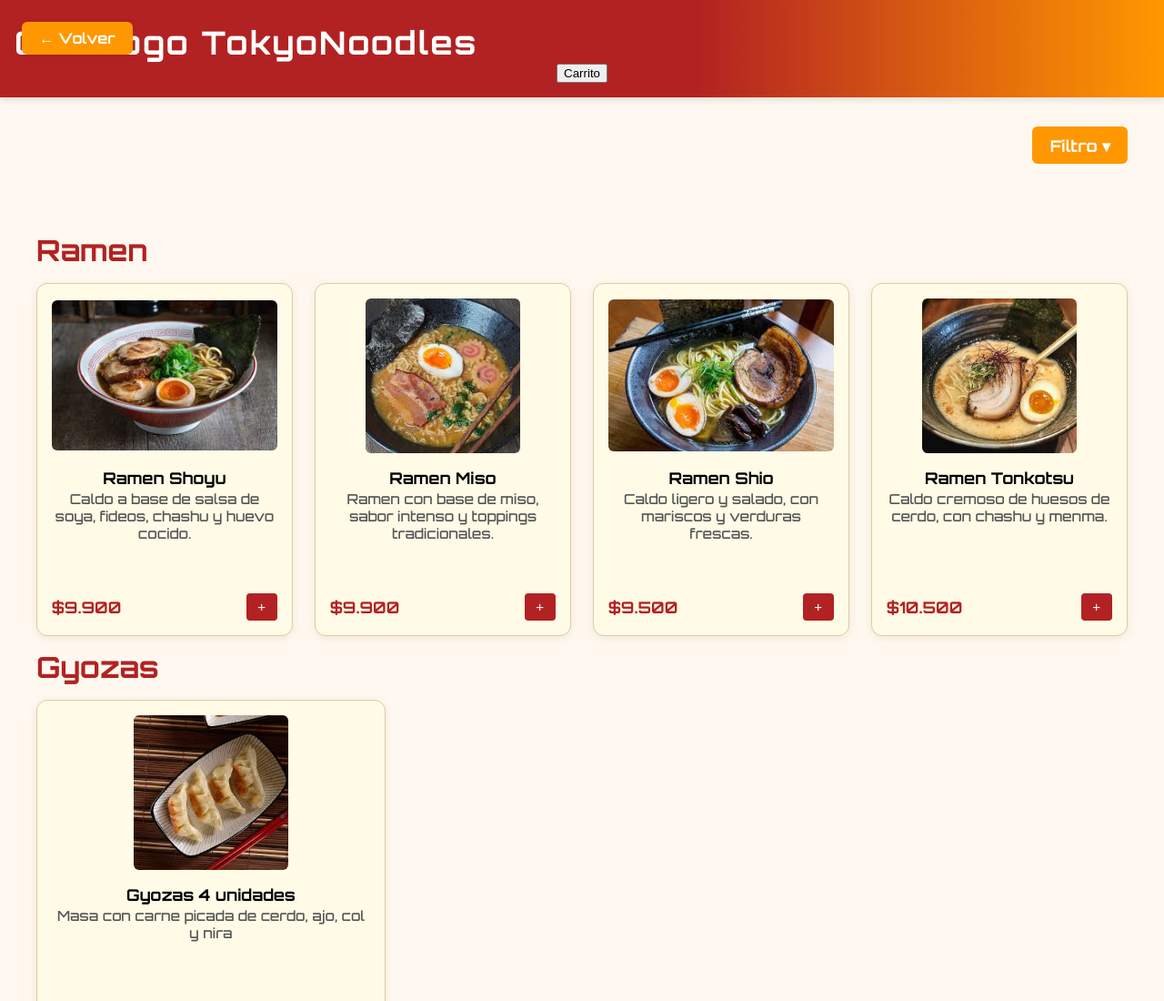
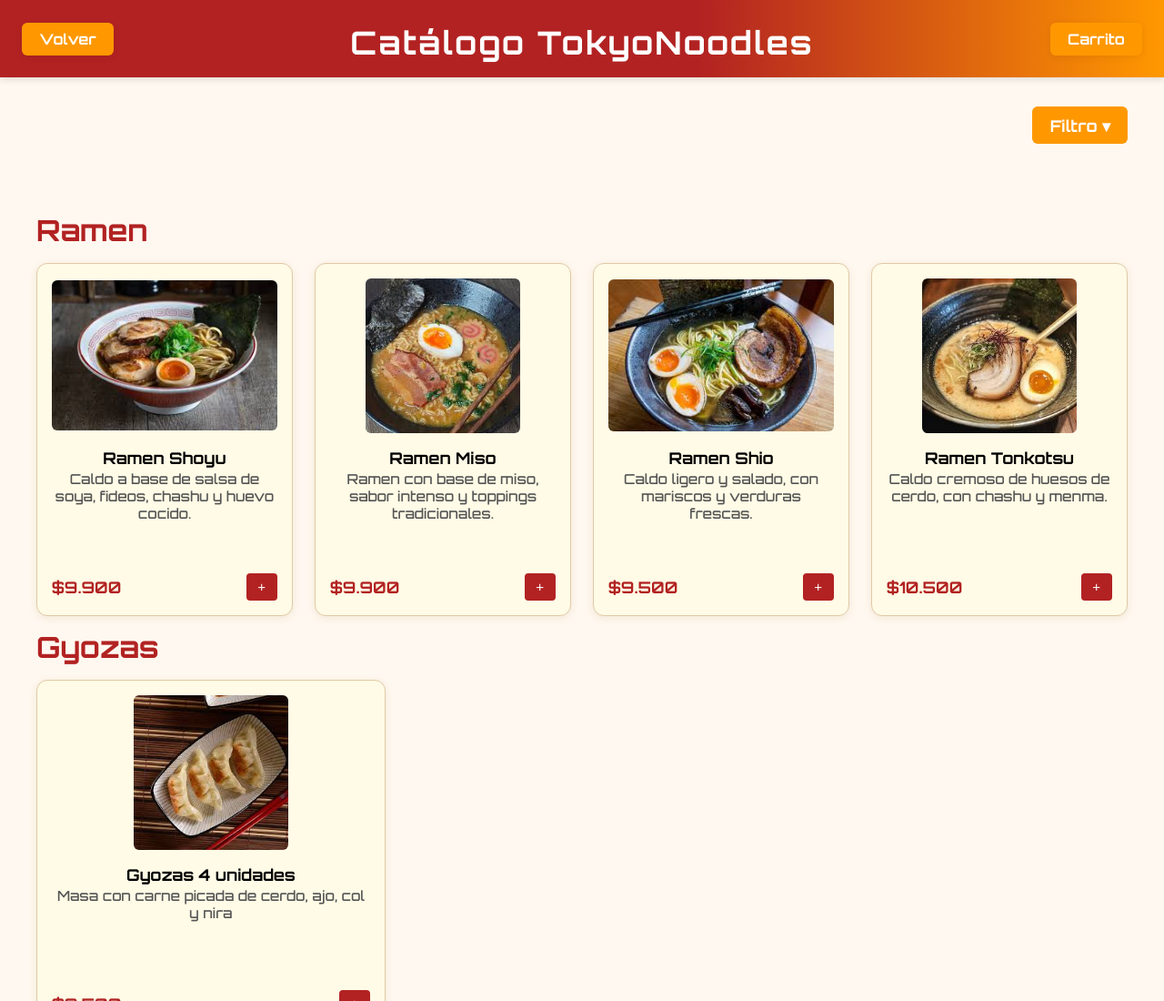
Before and after one commit to Carlinhoelpro/Taller_1, a website: page src/Html/Catalogo.html in a window 1280 px wide. Shown: the top 1100 px of the page at 91% size. Drawn offline with Linux system fonts and the light colour scheme; no server answers.

Commit message:
Se ordenó el header

```diff
--- a/src/Css/Catalogo.css
+++ b/src/Css/Catalogo.css
@@ -14,9 +14,11 @@ body {
     background: linear-gradient(90deg, #b22222 60%, #ff9800 100%);
     color: #fff;
     padding: 1.5rem 1rem 1rem 1rem;
-    text-align: center;
     position: relative;
     box-shadow: 0 2px 8px #0002;
+    display: flex;
+    align-items: center;
+    justify-content: center;
 }
 
 .catalogo-header h1 {
@@ -29,7 +31,8 @@ body {
 .volver-btn {
     position: absolute;
     left: 1.5rem;
-    top: 1.5rem;
+    top: 50%;
+    transform: translateY(-50%);
     background: #ff9800;
     color: #fff;
     border: none;
@@ -43,6 +46,27 @@ body {
     box-shadow: 0 2px 8px #0001;
 }
 .volver-btn:hover {
+    background: #b22222;
+}
+
+.carrito-header-btn {
+    position: absolute;
+    right: 1.5rem;
+    top: 50%;
+    transform: translateY(-50%);
+    background: #ff9800;
+    color: #fff;
+    border: none;
+    border-radius: 6px;
+    padding: 0.5rem 1.2rem;
+    font-size: 1rem;
+    font-family: 'Orbitron', Arial, sans-serif;
+    font-weight: bold;
+    cursor: pointer;
+    transition: background 0.2s;
+    box-shadow: 0 2px 8px #0001;
+}
+.carrito-header-btn:hover {
     background: #b22222;
 }
 
@@ -259,6 +283,14 @@ footer {
     .volver-btn {
         left: 0.5rem;
         top: 0.5rem;
+        transform: none;
+        padding: 0.4rem 0.8rem;
+        font-size: 0.9rem;
+    }
+    .carrito-header-btn {
+        right: 0.5rem;
+        top: 0.5rem;
+        transform: none;
         padding: 0.4rem 0.8rem;
         font-size: 0.9rem;
     }
--- a/src/Html/Catalogo.html
+++ b/src/Html/Catalogo.html
@@ -12,15 +12,11 @@
 </head>
 <body>
     <header class="catalogo-header">
-        <div style="display:flex;align-items:center;gap:1rem;">
-            <button class="volver-btn" onclick="window.location.href='Inicio.html'">← Volver</button>
-            <h1>Catálogo TokyoNoodles</h1>
-        </div>
-        <div class="catalogo-actions">
-            <button class="carrito-header-btn" onclick="window.location.href='Carrito.html'">
-                Carrito <span class="carrito-badge" style="display:none;background:#b22222;color:#fff;border-radius:50%;padding:0 6px;margin-left:.5rem;font-size:.9rem;"></span>
-            </button>
-        </div>
+        <button class="volver-btn" onclick="window.location.href='Inicio.html'">Volver</button>
+        <h1>Catálogo TokyoNoodles</h1>
+        <button class="carrito-header-btn" onclick="window.location.href='Carrito.html'">
+            Carrito <span class="carrito-badge" style="display:none;background:#b22222;color:#fff;border-radius:50%;padding:0 6px;margin-left:.5rem;font-size:.9rem;"></span>
+        </button>
     </header>
     <div class="filtro-container">
         <button id="filtro-btn" class="filtro-btn">Filtro ▾</button>
```
